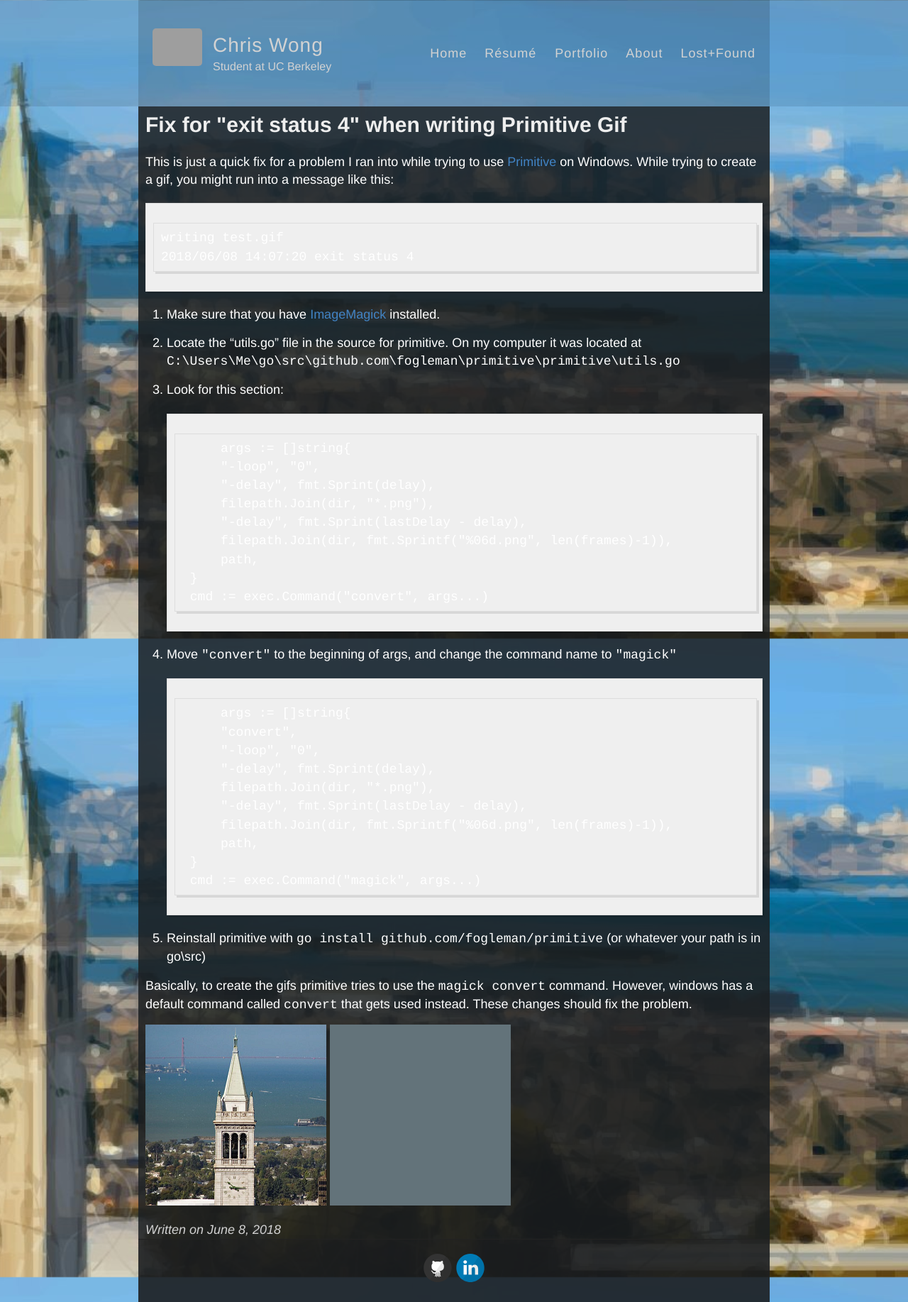
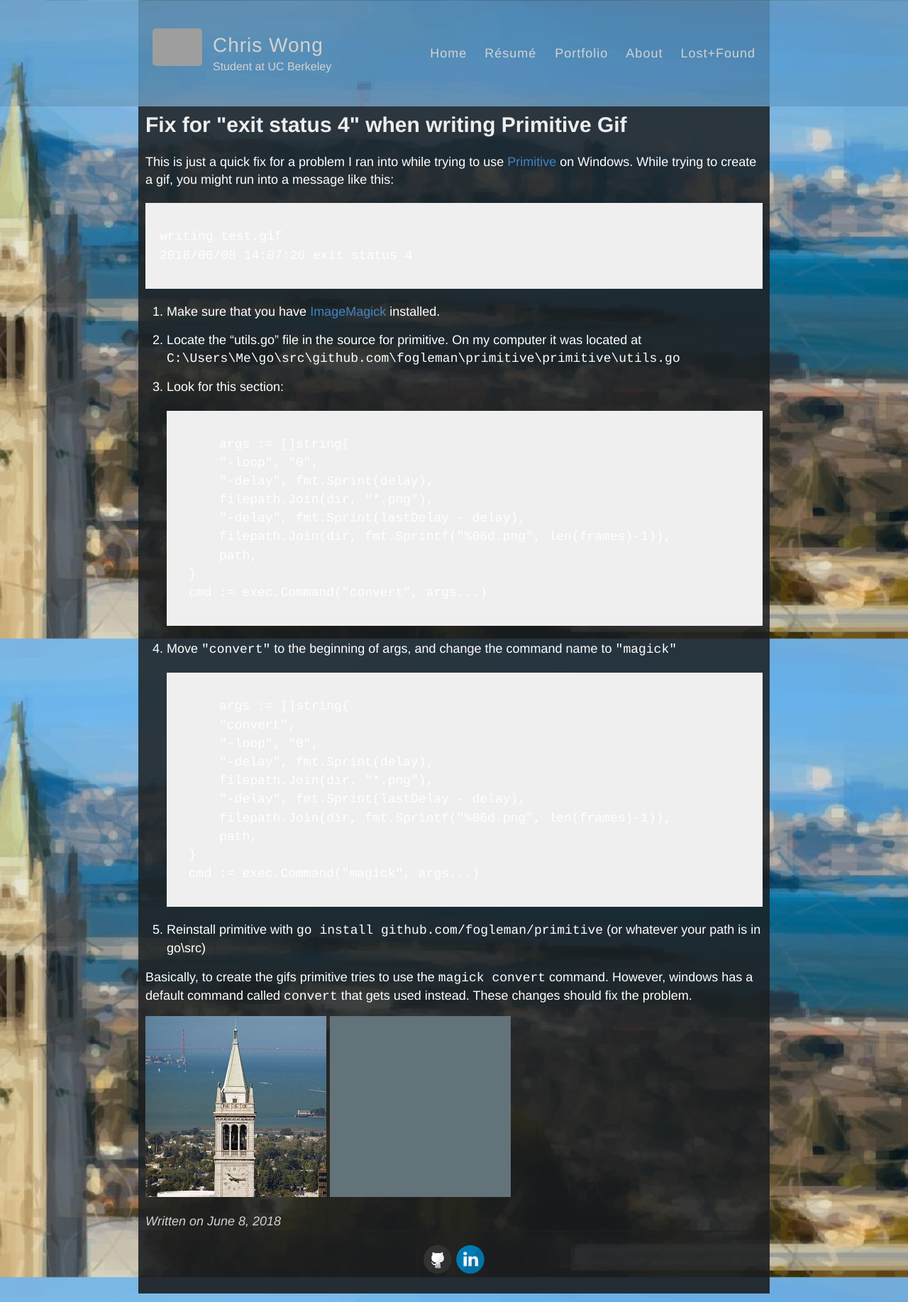
Before and after one commit to ckw017/ckw017.github.io, a Jekyll site: the page built from _posts/2018-6-8-Primitive-Gif-Fix.md, in a window 1280 px wide. Shown: the whole page at 71% size. Built offline with Jekyll 4.4.1, drawn with Linux system fonts in a browser that asks for light colours; grey boxes are pictures that could not be loaded.

Commit message:
Adjusted code block styling

```diff
--- a/_sass/_highlights.scss
+++ b/_sass/_highlights.scss
@@ -2,10 +2,6 @@
 .highlight {
   background-color: #efefef;
   padding: 7px 7px 7px 10px;
-  border: 1px solid #ddd;
-  -moz-box-shadow: 3px 3px rgba(0,0,0,0.1);
-  -webkit-box-shadow: 3px 3px rgba(0,0,0,0.1);
-  box-shadow: 3px 3px rgba(0,0,0,0.1);
   margin: 20px 0 20px 0;
   overflow: auto;
 }
```
Also changed, not shown: 1 other file.
